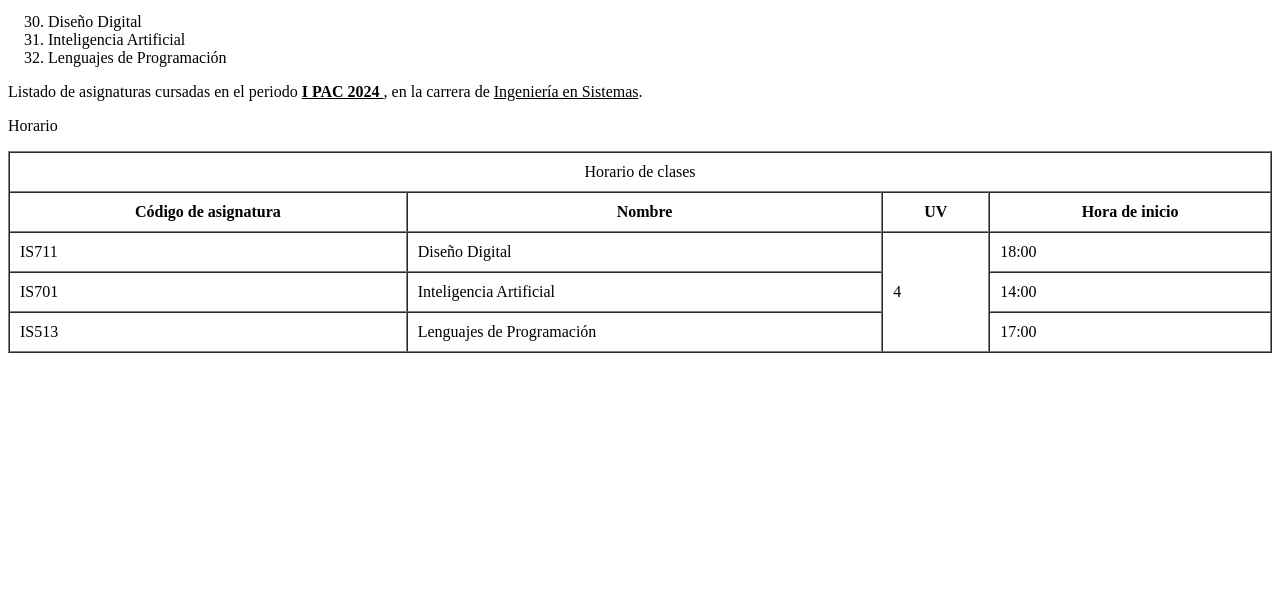
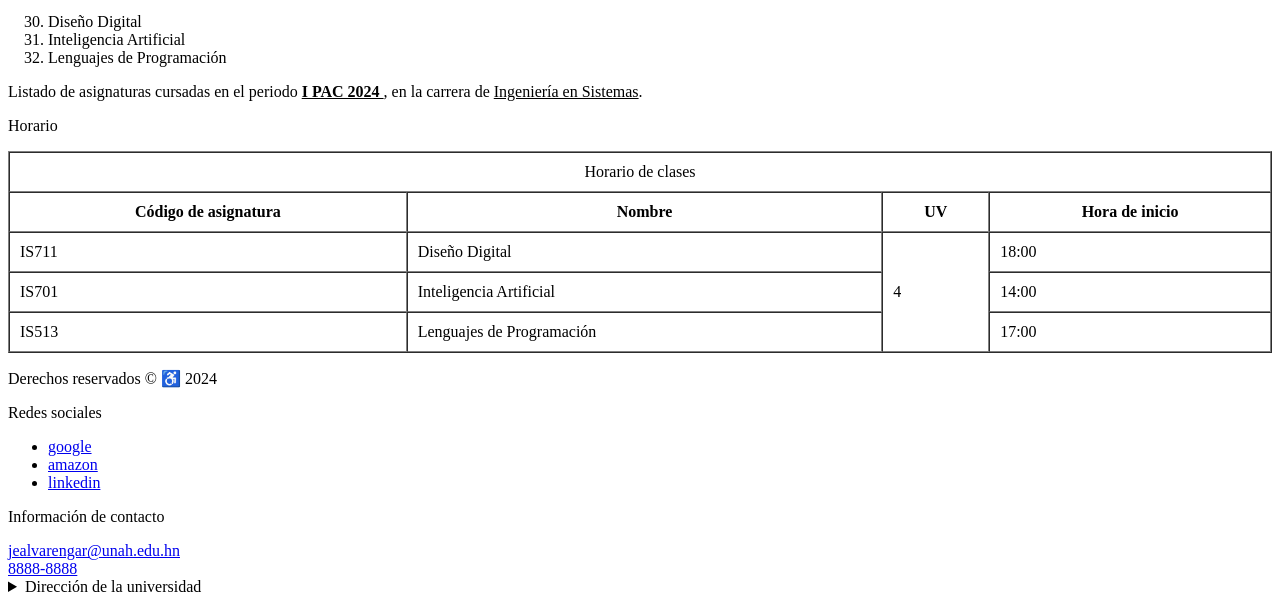
Before and after one commit to jalvarenga-unah/IS711-I-PAC-2024, a plain HTML site: page principios-html/index.html in a window 1280 px wide. Shown: the part 373-977 px from the top of the page. Before the commit the page ends 800 px from the top, so only its background shows below. Drawn offline with Linux system fonts and the light colour scheme.

Commit message:
details, footer, a

```diff
--- a/principios-html/index.html
+++ b/principios-html/index.html
@@ -77,10 +77,45 @@
 
     </table>
 
-
-
 </body>
 
-<footer></footer>
+<footer>
+    <p>
+        Derechos reservados &copy; &#9855; 2024
+    </p>
+
+    <p>Redes sociales</p>
+    <ul>
+        <li>
+            <a href="https://google.com" target="_blank"> google </a>
+        </li>
+        <li>
+            <a href="https://amazon.com" target="_blank"> amazon</a>
+        </li>
+        <li>
+            <a href="https://linkedin.com" target="_blank"> linkedin</a>
+        </li>
+    </ul>
+
+    <p>Información de contacto</p>
+    <a href="mailto:jealvarengar@unah.edu.hn"> jealvarengar@unah.edu.hn </a>
+    <br>
+    <a href="tel:+50488888888"> 8888-8888</a>
+
+    <details>
+        <summary>
+            Dirección de la universidad
+        </summary>
+        <!-- El contenido se muestra al hacer clic en el "summary" -->
+        <p>
+            San Pedro Sula, Cortés, Honduras
+        </p>
+        <p>
+            Blv UNAH-VS, Sector Pedregal, San Pedro Sula, Honduras, Centroamérica.
+        </p>
+
+    </details>
+
+</footer>
 
 </html>
```
